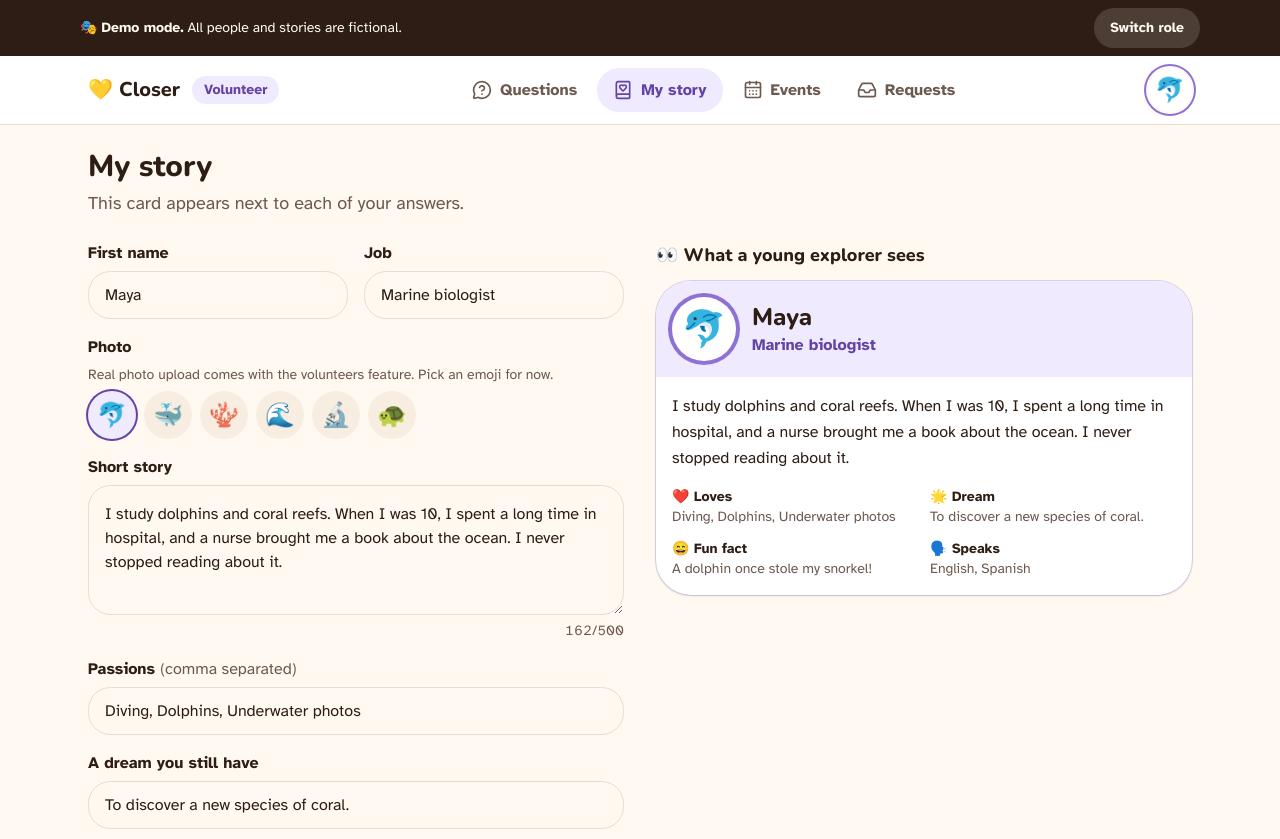
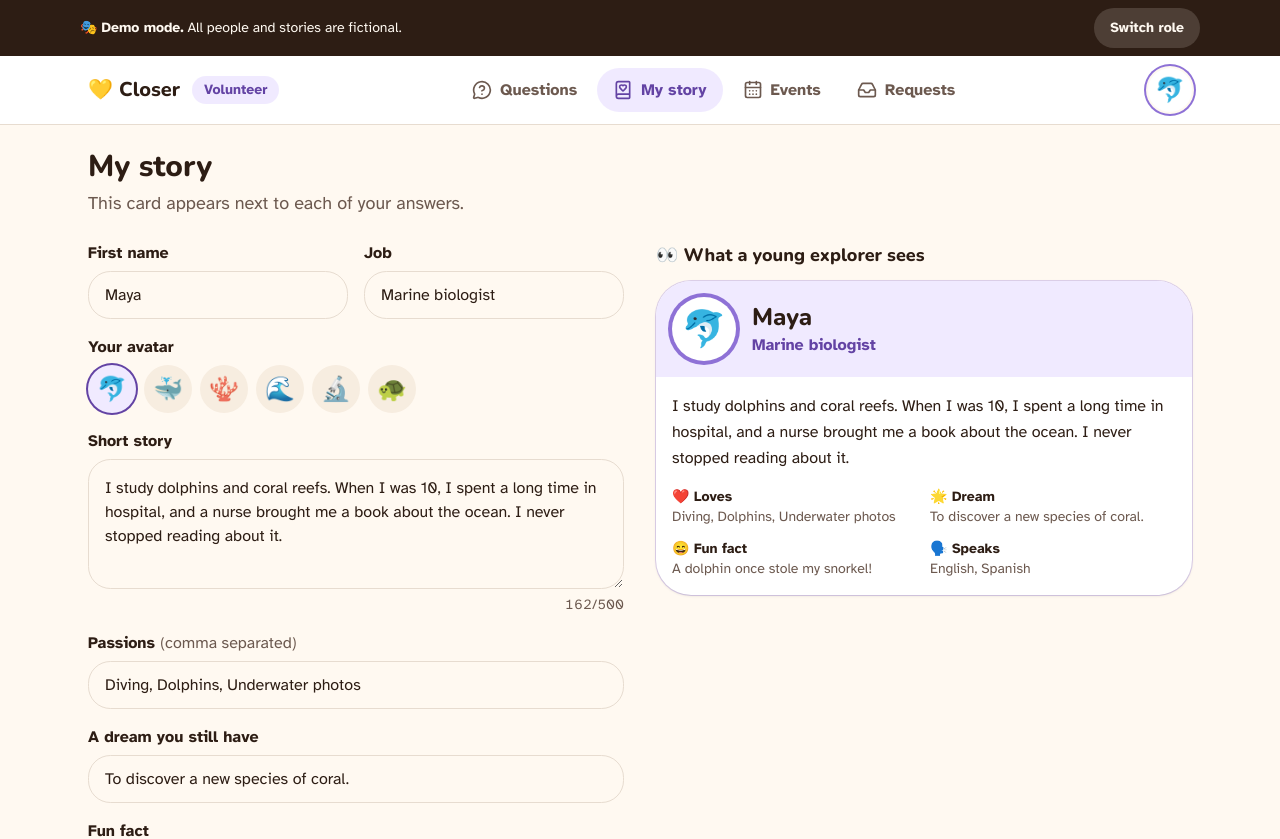
Before and after one commit to beline-y/closer, a Next.js app: page /volunteer/story in a window 1280 px wide. Shown: the top 839 px of the page. Built offline with nearby package versions, Linux system fonts and the light colour scheme.

Commit message:
style(volunteers): remove avatar implementation notes

```diff
--- a/src/components/volunteer/story-editor.tsx
+++ b/src/components/volunteer/story-editor.tsx
@@ -51,9 +51,8 @@ export function StoryEditor({ me }: { me: "maya" | "daniel" }) {
         </div>
         <div className="flex flex-col gap-1.5">
           <label htmlFor="avatar" className="font-bold">
-            Photo
+            Your avatar
           </label>
-          <p className="text-sm text-muted-foreground">Real photo upload comes with the volunteers feature. Pick an emoji for now.</p>
           <div id="avatar" role="radiogroup" aria-label="Avatar" className="flex flex-wrap gap-2">
             {["🐬", "🐳", "🪸", "🌊", "🔬", "🐢"].map((a) => (
               <button
```
